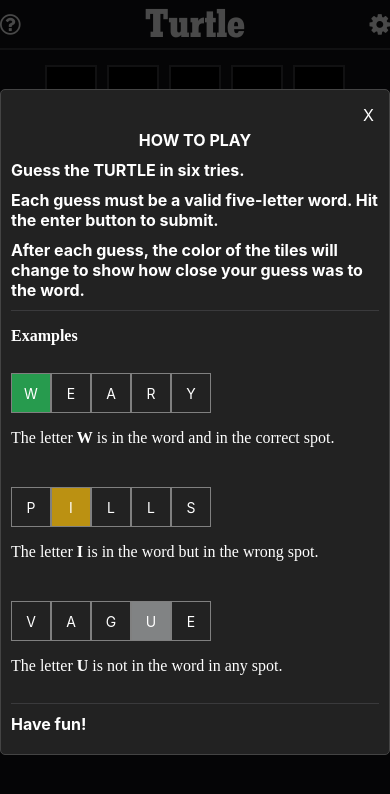
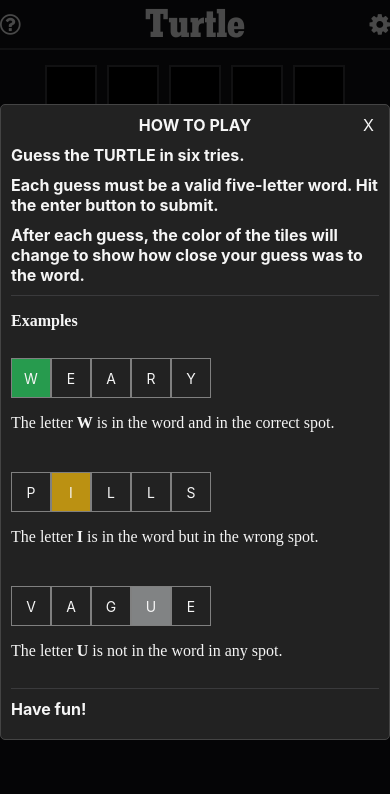
Before and after one commit to KyleDavisDev/Turtle, a React Native app in the folder Turtle/: screen / in a window 390 px wide. Shown: the top 794 px of the page. Built offline with nearby package versions, Linux system fonts and the light colour scheme.

Commit message:
Slight cleanup

```diff
--- a/Turtle/src/components/Modals/ModalInstructions/ModalInstructions.tsx
+++ b/Turtle/src/components/Modals/ModalInstructions/ModalInstructions.tsx
@@ -51,12 +51,13 @@ const ModalInstructions = (props: IModalInstructions) => {
   return (
     <View style={styles.overlay}>
       <View style={styles.container}>
-        <View style={styles.closeContainer}>
-          <Pressable onPress={() => onModalClose()}>
+        <View style={styles.header}>
+          <Text style={styles.h1}>How to Play</Text>
+          <Pressable style={styles.closeContainer} onPress={() => onClose()}>
             <Text style={styles.closeContainerText}>X</Text>
           </Pressable>
         </View>
-        <Text style={styles.h1}>How to Play</Text>
+
         <Text style={styles.text}>Guess the TURTLE in six tries.</Text>
 
         <Text style={styles.text}>Each guess must be a valid five-letter word. Hit the enter button to submit.</Text>
@@ -134,28 +135,32 @@ const styles = StyleSheet.create({
     borderColor: "#444",
     borderRadius: 5,
     backgroundColor: "#222",
-    color: "white"
+    color: Colors.WHITE
+  },
+  header: {
+    display: "flex",
+    flexDirection: "row",
+    justifyContent: "center",
+    alignItems: "center",
+    marginBottom: 10
   },
   closeContainer: {
-    display: "flex",
-    justifyContent: "flex-end",
-    alignItems: "flex-end"
+    position: "absolute",
+    right: 0
   },
   closeContainerText: {
-    color: "white",
+    color: Colors.WHITE,
     fontSize: 16,
     padding: 5
   },
   h1: {
-    color: "white",
     fontWeight: "bold",
+    color: Colors.WHITE,
     fontSize: 16,
-    textTransform: "uppercase",
-    textAlign: "center",
-    marginBottom: "10px"
+    textTransform: "uppercase"
   },
   text: {
-    color: "white",
+    color: Colors.WHITE,
     fontWeight: "bold",
     fontSize: 16,
     marginBottom: "10px"
@@ -183,7 +188,7 @@ const styles = StyleSheet.create({
     display: "flex",
     justifyContent: "center",
     alignItems: "center",
-    color: "white",
+    color: Colors.WHITE,
     textTransform: "uppercase"
   },
   correctBox: {
@@ -195,7 +200,7 @@ const styles = StyleSheet.create({
     display: "flex",
     justifyContent: "center",
     alignItems: "center",
-    color: "white",
+    color: Colors.WHITE,
     textTransform: "uppercase"
   },
   wrongSpotBox: {
@@ -207,7 +212,7 @@ const styles = StyleSheet.create({
     display: "flex",
     justifyContent: "center",
     alignItems: "center",
-    color: "white",
+    color: Colors.WHITE,
     textTransform: "uppercase"
   },
   absentBox: {
@@ -219,7 +224,7 @@ const styles = StyleSheet.create({
     display: "flex",
     justifyContent: "center",
     alignItems: "center",
-    color: "white",
+    color: Colors.WHITE,
     textTransform: "uppercase"
   }
 });
```
